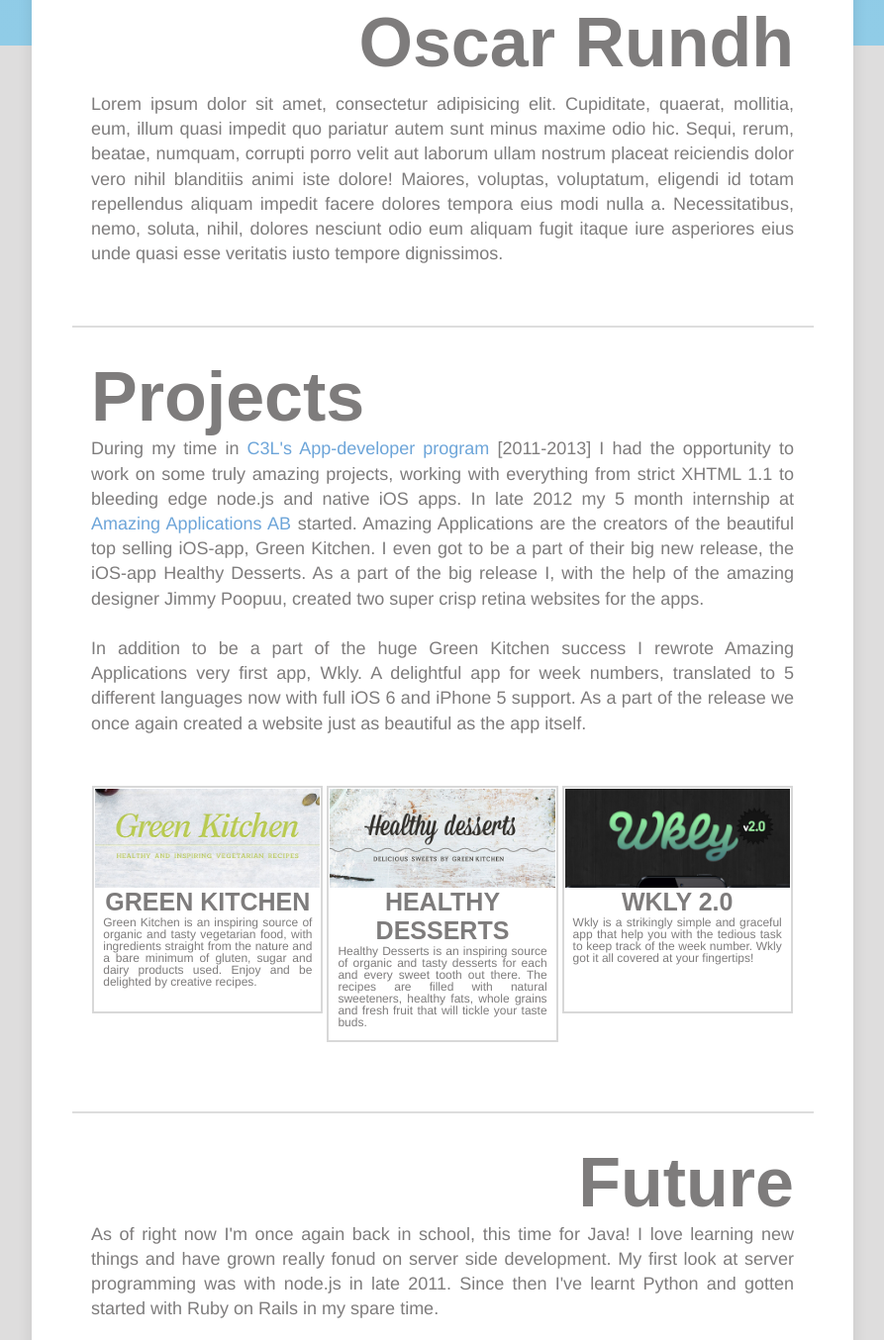
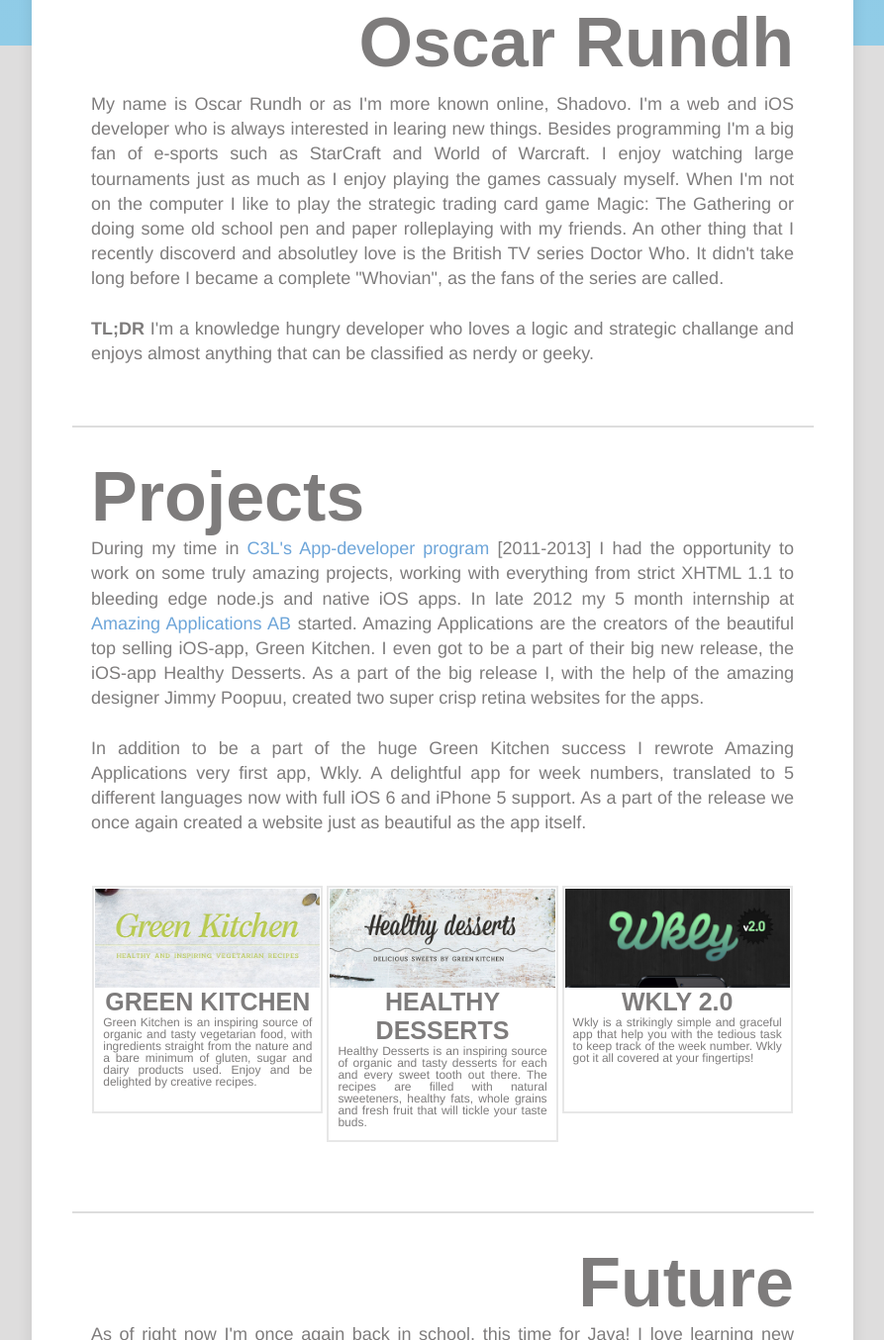
Before and after one commit to shadovo/cv_woJS, a plain HTML site: page index.html in a window 1280 px wide. Shown: the part 454-1808 px from the top of the page at 99% size, without its empty margins (193-1086 px from the left). Drawn offline with Linux system fonts and the light colour scheme; a web font is replaced by a local one.

Commit message:
Updated contactInfo images (smaler size). Added About Me text.

```diff
--- a/css/main.css
+++ b/css/main.css
@@ -244,7 +244,7 @@ ul {
 	width: 32%;
 	min-width: 225px;
 	margin: auto auto;
-	border: 2px solid #d8d8d8;
+	border: 2px solid #e7e7e7;
 	padding: 1px;
 	margin-top: 20px;
 	vertical-align: top;
--- a/index.html
+++ b/index.html
@@ -28,7 +28,7 @@
 			</div> <!-- menuBar -->
 			<div id="OscarRundh" class="aboutSection section">
 				<h1>Oscar Rundh</h1>
-				<p>Lorem ipsum dolor sit amet, consectetur adipisicing elit. Cupiditate, quaerat, mollitia, eum, illum quasi impedit quo pariatur autem sunt minus maxime odio hic. Sequi, rerum, beatae, numquam, corrupti porro velit aut laborum ullam nostrum placeat reiciendis dolor vero nihil blanditiis animi iste dolore! Maiores, voluptas, voluptatum, eligendi id totam repellendus aliquam impedit facere dolores tempora eius modi nulla a. Necessitatibus, nemo, soluta, nihil, dolores nesciunt odio eum aliquam fugit itaque iure asperiores eius unde quasi esse veritatis iusto tempore dignissimos.</p>
+				<p>My name is Oscar Rundh or as I'm more known online, Shadovo. I'm a web and iOS developer who is always interested in learing new things. Besides programming I'm a big fan of e-sports such as StarCraft and World of Warcraft. I enjoy watching large tournaments just as much as I enjoy playing the games cassualy myself. When I'm not on the computer I like to play the strategic trading card game Magic: The Gathering or doing some old school pen and paper rolleplaying with my friends. An other thing that I recently discoverd and absolutley love is the British TV series Doctor Who. It didn't take long before I became a complete "Whovian", as the fans of the series are called.<br/><br/><strong>TL;DR</strong> I'm a knowledge hungry developer who loves a logic and strategic challange and enjoys almost anything that can be classified as nerdy or geeky.</p>
 			</div> <!-- aboutSection -->
 			<hr/>
 			<div id="Projects" class="previusWorkSection section">
```
Also changed, not shown: img/github-01.png, img/mail.png, img/twitter-3.png.
